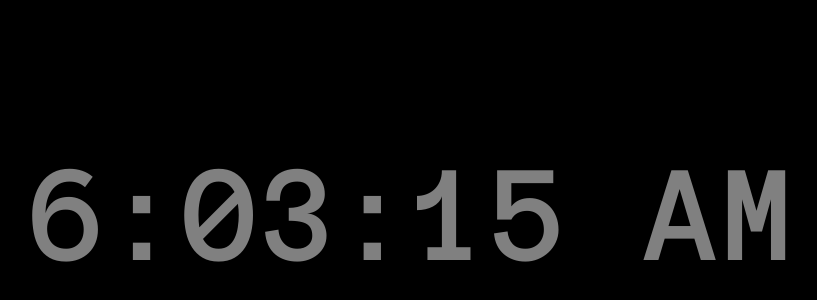
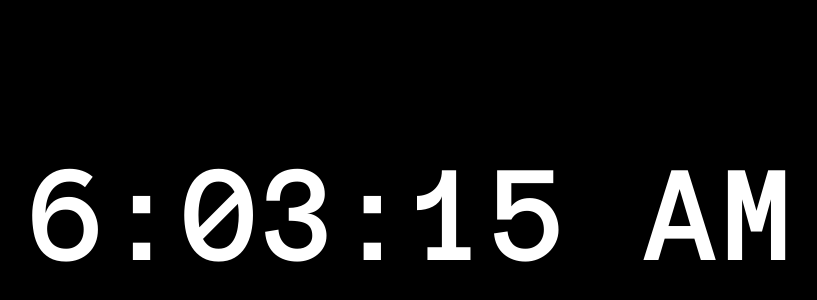
Before and after one commit to chasecee/pi-dashboard, a Next.js app: page / in a window 1280 px wide. Shown: the part 184-484 px from the top of the page, without its empty margins (223-1040 px from the left). Built offline with nearby package versions, Linux system fonts and the light colour scheme.

Commit message:
big deal

```diff
--- a/app/components/Clock.jsx
+++ b/app/components/Clock.jsx
@@ -10,8 +10,13 @@ export default function Clock() {
   }, []);
 
   return (
-    <div className="w-full text-center text-[11vw] text-white/50">
-      {time.toLocaleTimeString()}
+    <div className="w-full text-center text-[11vw]">
+      {time.toLocaleTimeString("en-US", {
+        hour: "numeric",
+        minute: "numeric",
+        second: "numeric",
+        hour12: true,
+      })}
     </div>
   );
 }
```
